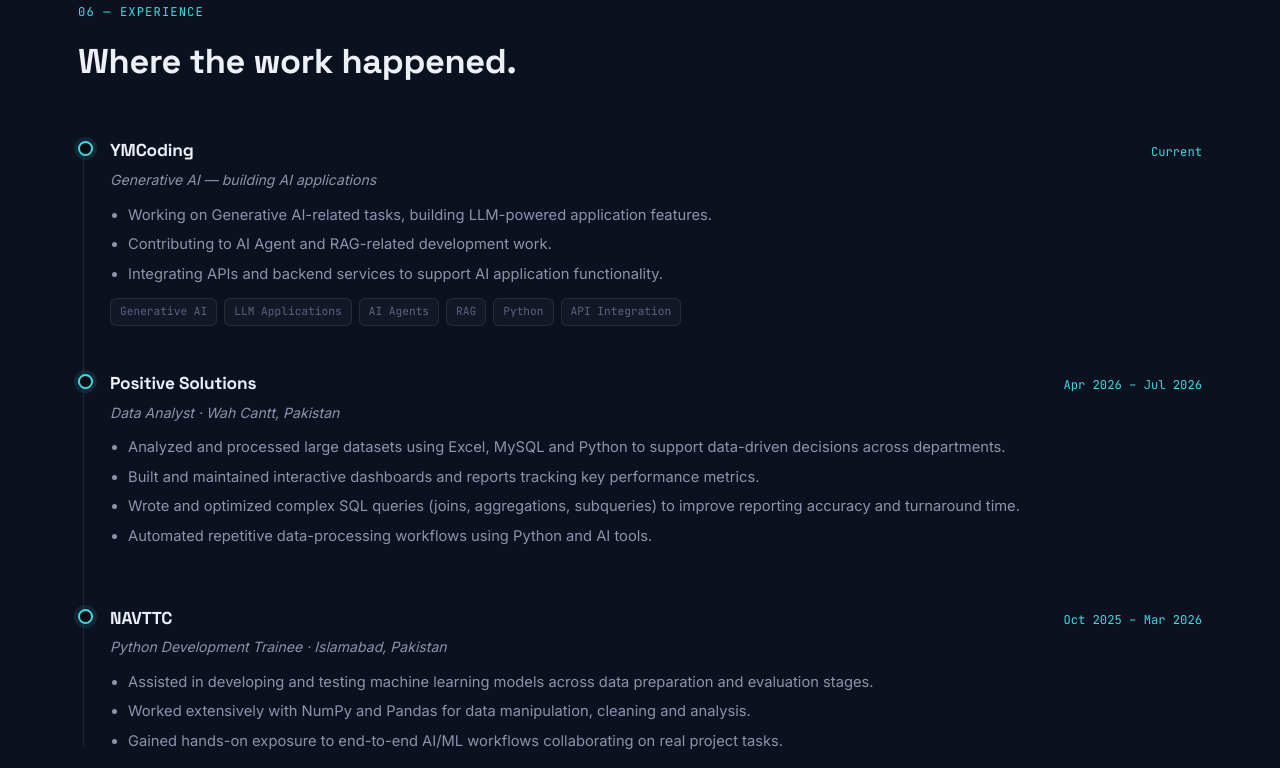
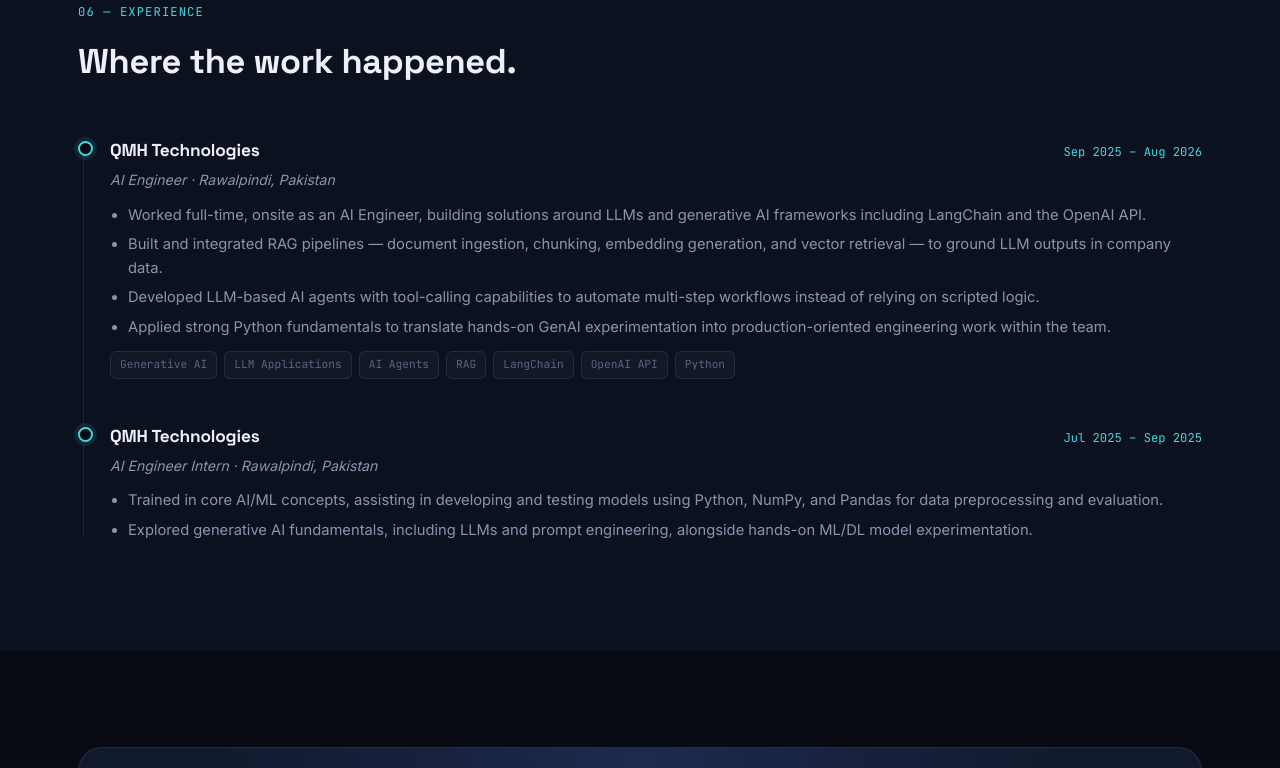
Before and after one commit to madeel0a1/madeel0a1.github.io, a plain HTML site: page index.html in a window 1280 px wide. Shown: the part 7839-8607 px from the top of the page. Drawn offline with Linux system fonts and the light colour scheme.

Commit message:
index.html

```diff
--- a/index.html
+++ b/index.html
@@ -827,32 +827,22 @@
     </div>
     <div class="timeline reveal">
       <div class="tl-item">
-        <div class="tl-head"><h4>YMCoding</h4><span class="tl-when">Current</span></div>
-        <div class="tl-role">Generative AI — building AI applications</div>
+        <div class="tl-head"><h4>QMH Technologies</h4><span class="tl-when">Sep 2025 – Aug 2026</span></div>
+        <div class="tl-role">AI Engineer · Rawalpindi, Pakistan</div>
         <ul>
-          <li>Working on Generative AI-related tasks, building LLM-powered application features.</li>
-          <li>Contributing to AI Agent and RAG-related development work.</li>
-          <li>Integrating APIs and backend services to support AI application functionality.</li>
+          <li>Worked full-time, onsite as an AI Engineer, building solutions around LLMs and generative AI frameworks including LangChain and the OpenAI API.</li>
+          <li>Built and integrated RAG pipelines — document ingestion, chunking, embedding generation, and vector retrieval — to ground LLM outputs in company data.</li>
+          <li>Developed LLM-based AI agents with tool-calling capabilities to automate multi-step workflows instead of relying on scripted logic.</li>
+          <li>Applied strong Python fundamentals to translate hands-on GenAI experimentation into production-oriented engineering work within the team.</li>
         </ul>
-        <div class="tl-tags"><span>Generative AI</span><span>LLM Applications</span><span>AI Agents</span><span>RAG</span><span>Python</span><span>API Integration</span></div>
+        <div class="tl-tags"><span>Generative AI</span><span>LLM Applications</span><span>AI Agents</span><span>RAG</span><span>LangChain</span><span>OpenAI API</span><span>Python</span></div>
       </div>
       <div class="tl-item">
-        <div class="tl-head"><h4>Positive Solutions</h4><span class="tl-when">Apr 2026 – Jul 2026</span></div>
-        <div class="tl-role">Data Analyst · Wah Cantt, Pakistan</div>
+        <div class="tl-head"><h4>QMH Technologies</h4><span class="tl-when">Jul 2025 – Sep 2025</span></div>
+        <div class="tl-role">AI Engineer Intern · Rawalpindi, Pakistan</div>
         <ul>
-          <li>Analyzed and processed large datasets using Excel, MySQL and Python to support data-driven decisions across departments.</li>
-          <li>Built and maintained interactive dashboards and reports tracking key performance metrics.</li>
-          <li>Wrote and optimized complex SQL queries (joins, aggregations, subqueries) to improve reporting accuracy and turnaround time.</li>
-          <li>Automated repetitive data-processing workflows using Python and AI tools.</li>
-        </ul>
-      </div>
-      <div class="tl-item">
-        <div class="tl-head"><h4>NAVTTC</h4><span class="tl-when">Oct 2025 – Mar 2026</span></div>
-        <div class="tl-role">Python Development Trainee · Islamabad, Pakistan</div>
-        <ul>
-          <li>Assisted in developing and testing machine learning models across data preparation and evaluation stages.</li>
-          <li>Worked extensively with NumPy and Pandas for data manipulation, cleaning and analysis.</li>
-          <li>Gained hands-on exposure to end-to-end AI/ML workflows collaborating on real project tasks.</li>
+          <li>Trained in core AI/ML concepts, assisting in developing and testing models using Python, NumPy, and Pandas for data preprocessing and evaluation.</li>
+          <li>Explored generative AI fundamentals, including LLMs and prompt engineering, alongside hands-on ML/DL model experimentation.</li>
         </ul>
       </div>
     </div>
```
